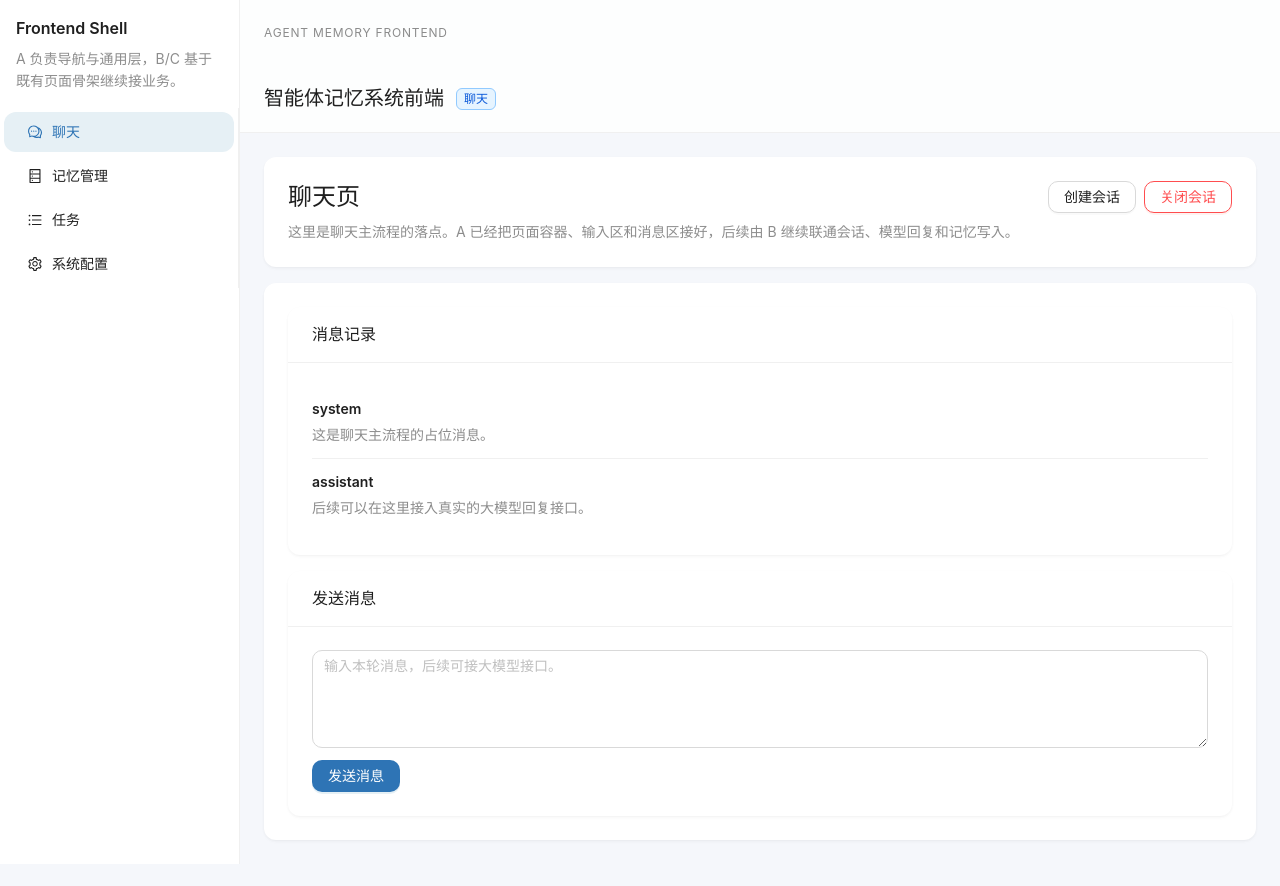
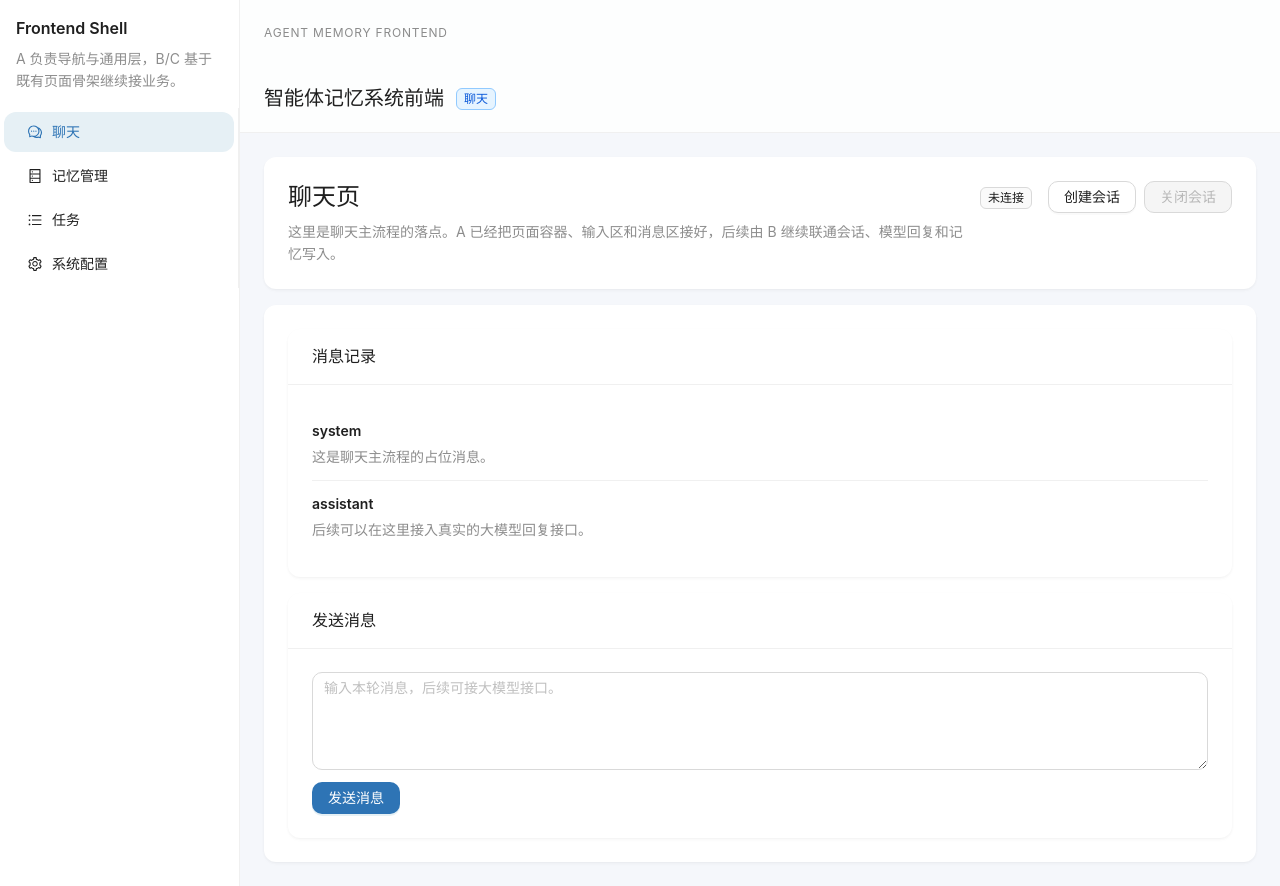
Before and after one commit to TaterMouse/agent-memory-frontend, a React (Vite) app: page / in a window 1280 px wide. Before the commit the page ends 864 px from the top, so only its background shows below. Built offline with nearby package versions, Linux system fonts and the light colour scheme.

Commit message:
feat(B): 接入会话创建/关闭及发送检查

```diff
--- a/src/pages/Chat/index.tsx
+++ b/src/pages/Chat/index.tsx
@@ -1,31 +1,79 @@
 import { useState } from 'react'
-import { Button, Space } from 'antd'
+import { Button, Space, Tag } from 'antd'
 import type { ChatMessage } from '@/api/types'
 import { ChatInputPanel } from '@/components/business/ChatInputPanel'
 import { ChatMessageList } from '@/components/business/ChatMessageList'
 import { PageContainer, PageSection } from '@/components/common'
+import { createSession, closeSession } from '@/api/modules/session'
+import { useAppStore } from '@/store'
+import { useSessionStore } from '@/store/sessionStore'
 import { mockMessages } from '@/mock/chat.mock'
-import { showWarningMessage } from '@/utils/feedback'
+import { showSuccessMessage, showWarningMessage, showErrorMessage } from '@/utils/feedback'
 
 export default function ChatPage() {
   const [messages, setMessages] = useState<ChatMessage[]>(mockMessages)
   const [inputValue, setInputValue] = useState('')
+  const [sending, setSending] = useState(false)
 
-  const handleSend = () => {
+  const { config } = useAppStore()
+  const { sessionId, status, setSession } = useSessionStore()
+
+  const handleCreateSession = async () => {
+    try {
+      const session = await createSession({
+        user_id: config.userId,
+        agent_id: config.agentId || 'default_agent',
+      })
+      setSession(session.session_id, session.status)
+      showSuccessMessage('会话创建成功')
+    } catch (error) {
+      showErrorMessage(error, '创建会话失败')
+    }
+  }
+
+  const handleCloseSession = async () => {
+    if (!sessionId) {
+      showWarningMessage('当前没有活跃的会话')
+      return
+    }
+    try {
+      await closeSession(sessionId)
+      setSession('', 'idle')
+      showSuccessMessage('会话已关闭')
+    } catch (error) {
+      showErrorMessage(error, '关闭会话失败')
+    }
+  }
+
+  const handleSend = async () => {
     if (!inputValue.trim()) {
       showWarningMessage('请先输入内容。')
       return
     }
 
+    if (!sessionId) {
+      showWarningMessage('请先创建会话')
+      return
+    }
+
+    const userContent = inputValue
+    setInputValue('')
+    setSending(true)
+
+    // 先把用户消息加到列表
     setMessages((current) => [
       ...current,
-      { role: 'user', content: inputValue },
-      {
-        role: 'assistant',
-        content: '这里预留给真实 AI 回复与记忆写入逻辑。',
-      },
+      { role: 'user', content: userContent },
     ])
-    setInputValue('')
+
+    // 模拟 AI 回复（后续接入真实大模型接口）
+    setTimeout(() => {
+      setMessages((current) => [
+        ...current,
+        { role: 'assistant', content: 'AI 回复待接入 — 后续将调用大模型接口。' },
+      ])
+      setSending(false)
+    }, 800)
   }
 
   return (
@@ -34,15 +82,24 @@ export default function ChatPage() {
       description="这里是聊天主流程的落点。A 已经把页面容器、输入区和消息区接好，后续由 B 继续联通会话、模型回复和记忆写入。"
       extra={
         <Space>
-          <Button>创建会话</Button>
-          <Button danger>关闭会话</Button>
+          {sessionId ? (
+            <Tag color="blue">会话: {sessionId.slice(0, 8)}... ({status})</Tag>
+          ) : (
+            <Tag>未连接</Tag>
+          )}
+          <Button onClick={handleCreateSession} disabled={!!sessionId}>
+            创建会话
+          </Button>
+          <Button danger onClick={handleCloseSession} disabled={!sessionId}>
+            关闭会话
+          </Button>
         </Space>
       }
     >
       <PageSection>
         <Space direction="vertical" size={16} style={{ display: 'flex' }}>
           <ChatMessageList messages={messages} />
-          <ChatInputPanel value={inputValue} onChange={setInputValue} onSend={handleSend} />
+          <ChatInputPanel value={inputValue} onChange={setInputValue} onSend={handleSend} loading={sending} />
         </Space>
       </PageSection>
     </PageContainer>
```
